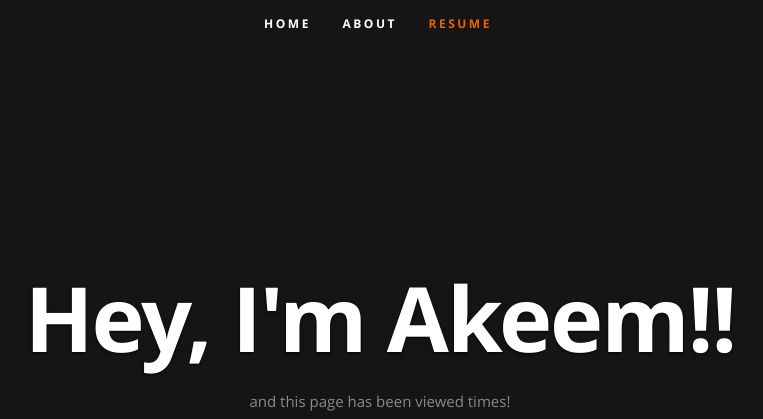
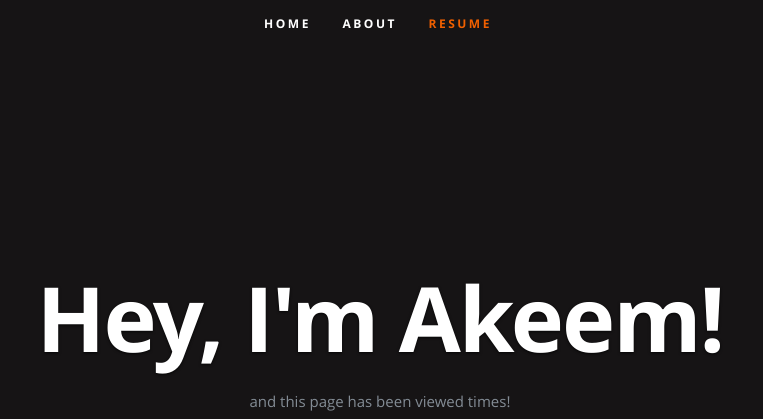
Before and after one commit to AkeemS00/Azure-Resume, a plain HTML site: page frontend/index.html in a window 1280 px wide. Shown: the top 419 px of the page, without its empty margins (262-1025 px from the left). Drawn offline with nearby package versions, Linux system fonts and the light colour scheme; no server answers.

Commit message:
Update index.html

```diff
--- a/frontend/index.html
+++ b/frontend/index.html
@@ -54,7 +54,7 @@
 
       <div class="row banner">
          <div class="banner-text">
-            <h1 class="responsive-headline">Hey, I'm Akeem!!</h1>
+            <h1 class="responsive-headline">Hey, I'm Akeem!</h1>
 
             <p>and this page has been viewed <a id="counter"></a> times!  </p>
             <ul class="social">
```
